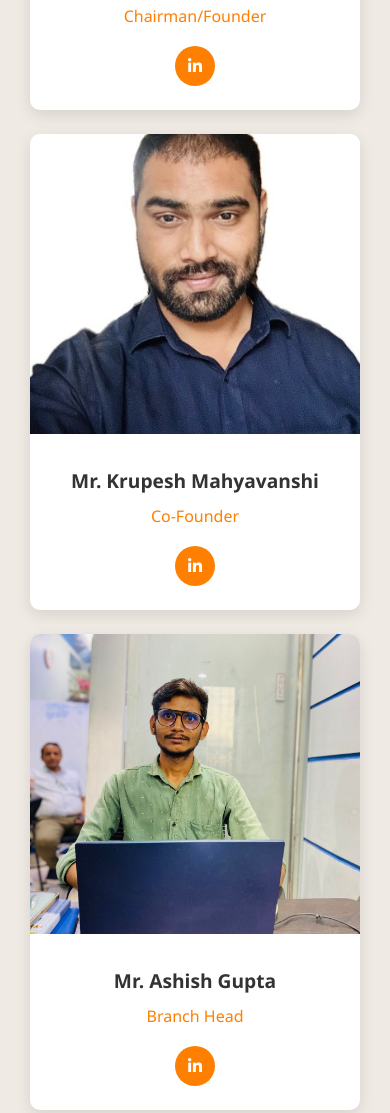
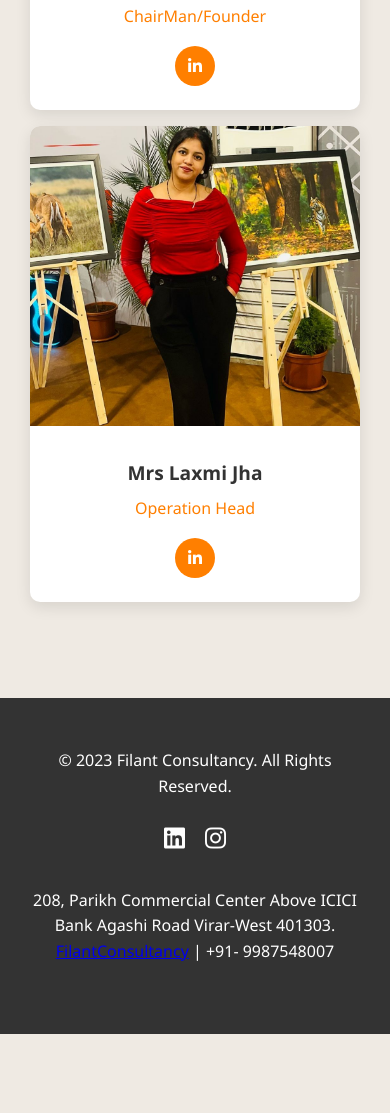
Before and after one commit to AdityaJha3/filantconsultanc, a website: page team.html in a window 390 px wide. Shown: the part 797-1910 px from the top of the page. After the commit the page ends 1831 px from the top, so only its background shows below. Drawn offline with Linux system fonts and the light colour scheme.

Commit message:
Refactor team grid layout to use flexbox for better responsiveness; adjust card widths and update footer contact information

```diff
--- a/team.html
+++ b/team.html
@@ -121,8 +121,9 @@
 
         /* Team Grid */
         .team-grid {
-            display: grid;
-            grid-template-columns: repeat(4, 1fr); /* 4 cards per row */
+            display: flex;
+            justify-content: center;
+            flex-wrap: wrap;
             gap: 1.5rem; /* Reduced from 2rem to allow more width for each card */
             padding: 0 10px; /* Reduced padding to maximize available width */
             margin-bottom: 2rem;
@@ -135,7 +136,8 @@
             overflow: hidden;
             box-shadow: 0 5px 15px rgba(0, 0, 0, 0.1);
             transition: transform 0.3s, box-shadow 0.3s;
-            width: 100%;
+            width: 300px;
+            max-width: 100%;
         }
 
         .team-card:hover {
@@ -223,7 +225,7 @@
         /* Responsive Design */
         @media (max-width: 1200px) {
             .team-grid {
-                grid-template-columns: repeat(2, 1fr); /* 2 cards per row on medium screens */
+                gap: 1rem; /* Slightly reduce gap on medium screens */
             }
         }
 
@@ -235,11 +237,16 @@
             #nav-part2 {
                 display: none;
             }
+
+            .team-card {
+                width: 280px;
+            }
         }
 
         @media (max-width: 500px) {
-            .team-grid {
-                grid-template-columns: 1fr; /* 1 card per row on mobile */
+            .team-card {
+                width: 100%;
+                max-width: 350px;
             }
         }
     </style>
@@ -284,7 +291,7 @@
                 <a href="https://www.instagram.com/filant_consultancy/"><i class="fab fa-instagram"></i></a>
             </div>
             <p>208, Parikh Commercial Center Above ICICI Bank Agashi Road Virar-West 401303.<br>
-            <a href="info@filantconsultancy.com" class="__cf_email__"><span class="__cf_email__" data-cfemail="50393e363f1036393c313e24333f3e23253c24313e33297e333f3d">[email&#160;protected]</span></a> | +91- 9987548007</p>
+            <a href="info@filantconsultancy.com" class="__cf_email__"><span class="__cf_email__" data-cfemail="50393e363f1036393c313e24333f3e23253c24313e33297e333f3d">FilantConsultancy</span></a> | +91- 9987548007</p>
         </div>
     </footer>
 
@@ -294,23 +301,9 @@
             {
                 id: 1,
                 name: "Mr. Alok Jha",
-                role: "Chairman/Founder",
+                role: "ChairMan/Founder",
                 image: "./assets/founder.jpg",
                 linkedin: "https://www.linkedin.com/in/alok-jha-ab7a7191/"
-            },
-            {
-                id: 2,
-                name: "Mr. Krupesh Mahyavanshi",
-                role: "Co-Founder",
-                image: "./assets/COFOUNDER.jpg",
-                linkedin: "https://www.linkedin.com/in/krupesh-mahyavanshi-70122969/"
-            },
-            {
-                id: 3,
-                name: "Mr. Ashish Gupta",
-                role: "Branch Head",
-                image: "./assets/branchhead.jpg",
-                linkedin: "https://www.linkedin.com/in/ashish-gupta-57628a22a?utm_source=share&utm_campaign=share_via&utm_content=profile&utm_medium=android_app"
             },
             {
                 id: 4,
```
